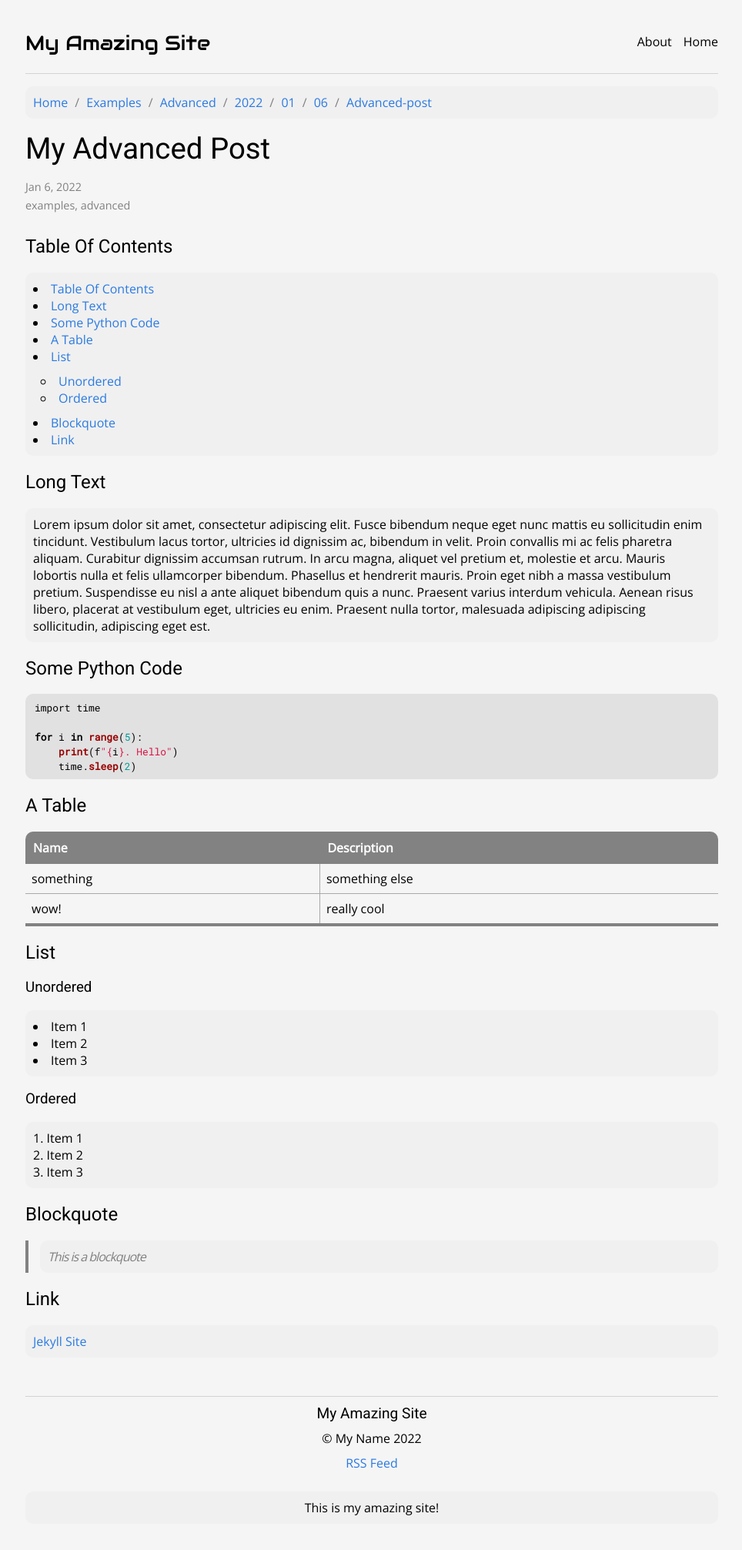
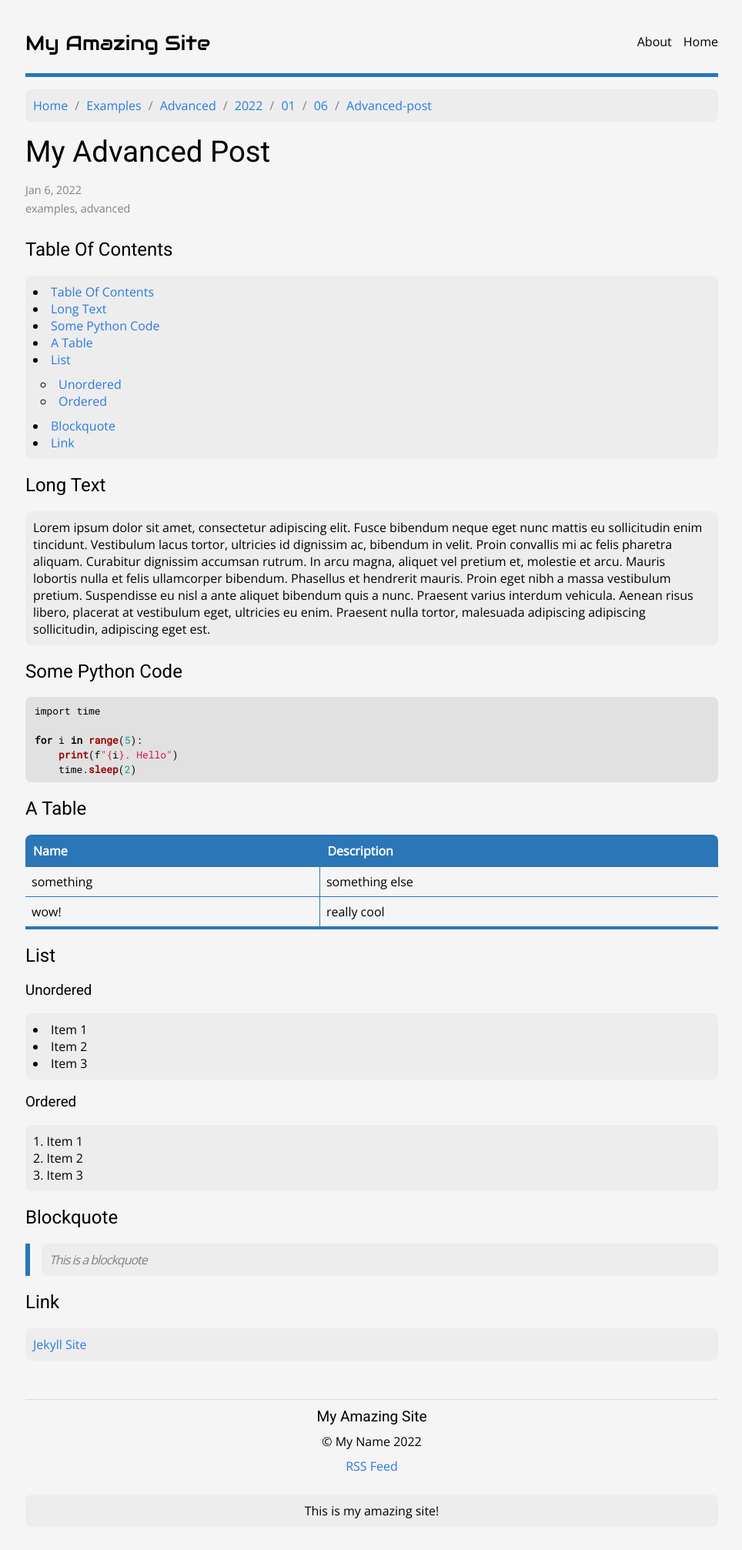
Before and after one commit to enchant97/enchantedcode-theme-new, a Jekyll site: the page built from _posts/2022-01-06-advanced-post.md, in a window 1280 px wide. Shown: the whole page at 77% size, without its empty margins (157-1121 px from the left). Built offline with Jekyll 4.4.1, drawn with Linux system fonts in a browser that asks for light colours.

Commit message:
add color scheme to site

```diff
--- a/_sass/theme/_base.scss
+++ b/_sass/theme/_base.scss
@@ -3,18 +3,20 @@ $main-ff: 'Open Sans', sans-serif;
 $site-name-ff: 'Audiowide', cursive;
 $title-ff: 'Roboto', sans-serif;
 $code-ff: 'Roboto Mono', monospace;
+// Colors
+$site_color_scheme: #2a76b7;
 // Font Colors
 $main-fg: black;
 $faded-fg: lighten($main-fg, 50);
 // Backgrounds
 $body-bg: #f5f5f5;
-$sub-bg: darken($body-bg, 2);
+$sub-bg: darken($body-bg, 3);
 $sub2-bg: darken($body-bg, 8);
 $sub3-bg: darken($body-bg, 45);
 // Borders
-$border-table-style: 1px solid darken($body-bg, 30);
-$border-style: 1px solid lightgray;
-$border-rad: 10px;
+$border-table-style: 1px solid $site_color_scheme;
+
+$border-rad: 8px;
 
 body {
     background-color: $body-bg;
@@ -50,7 +52,7 @@ a:hover {
 header.body-header {
     display: flex;
     align-items: center;
-    border-bottom: $border-style;
+    border-bottom: 5px solid $site_color_scheme;
 
     h1 {
         margin-right: auto;
@@ -108,7 +110,7 @@ pre.highlight, code {
 
 blockquote {
     color: lighten($main-fg, 50);
-    border-left: 4px solid $sub3-bg;
+    border-left: 6px solid $site_color_scheme;
     margin: 0;
     padding-left: 15px;
     letter-spacing: -1px;
@@ -118,11 +120,11 @@ blockquote {
 table {
     width: 100%;
     border-collapse: collapse;
-    border-bottom: 4px solid $sub3-bg;
+    border-bottom: 4px solid $site_color_scheme;
     margin: 10px 0;
 
     thead {
-        background-color: $sub3-bg;
+        background-color: $site_color_scheme;
         color: white;
     }
 
@@ -230,7 +232,7 @@ footer {
     text-align: center;
     margin-top: 50px;
     padding-top: 10px;
-    border-top: $border-style;
+    border-top: 1px solid darken($body-bg, 10);
 
     h1 {
         font-size: 1.2em;
```
